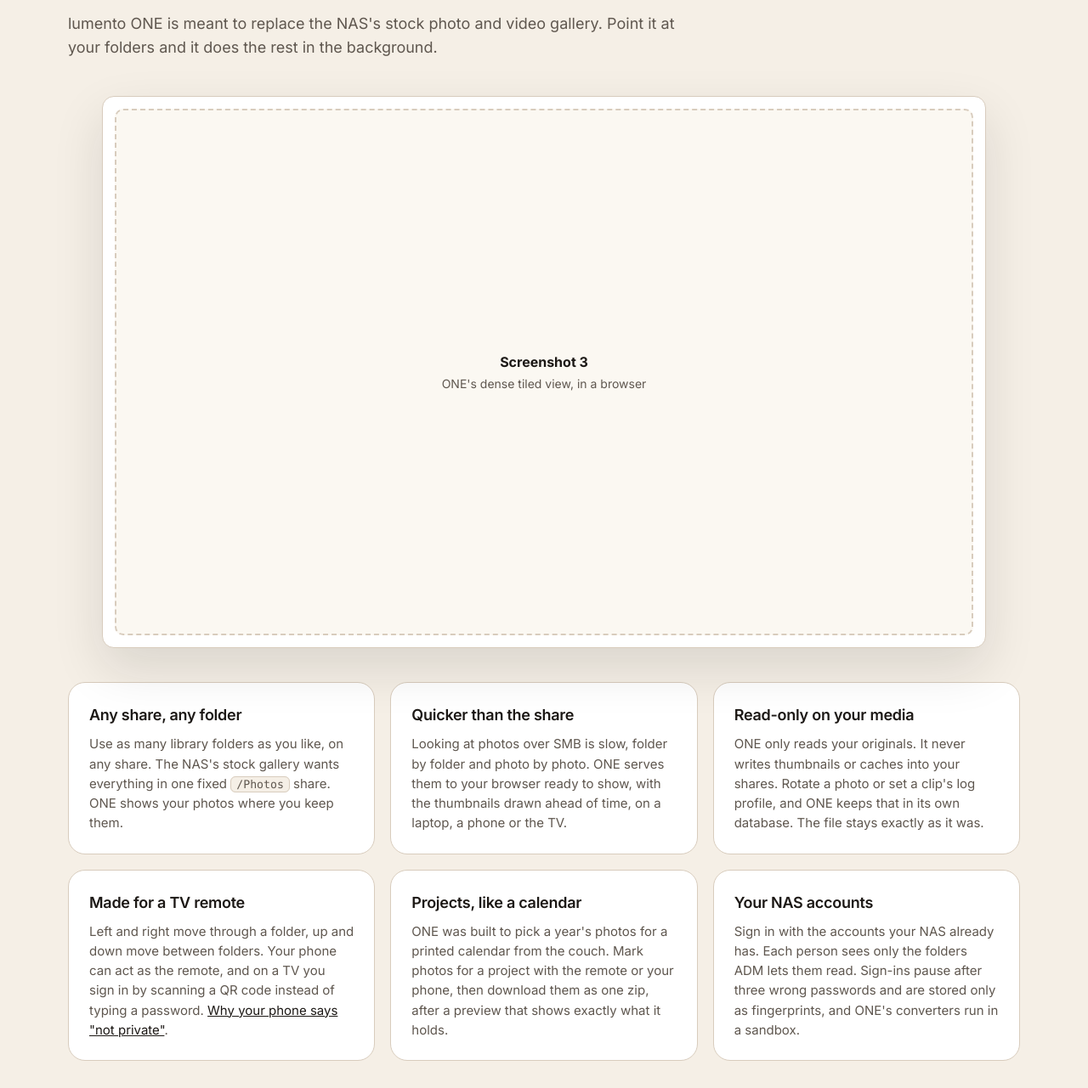
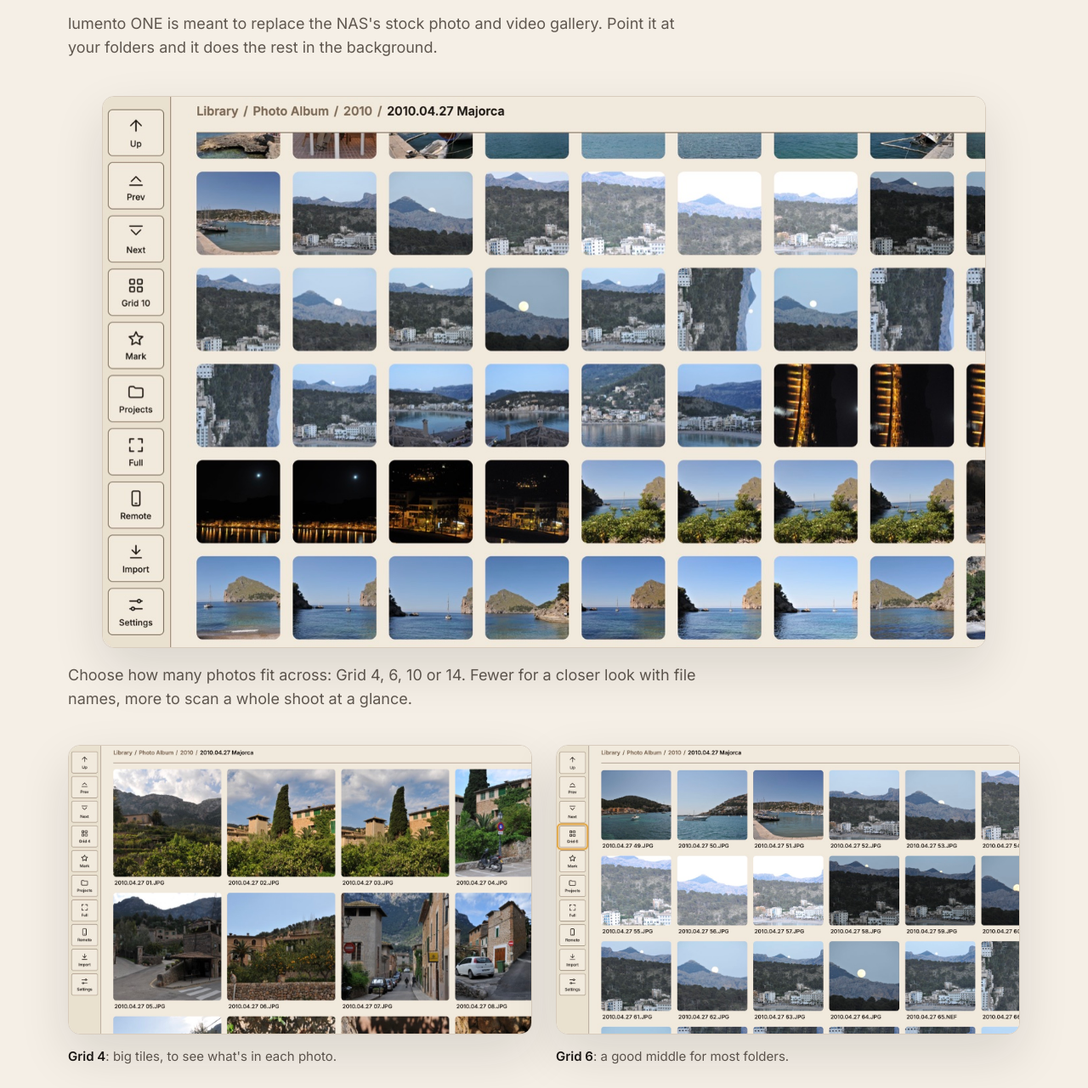
Before and after one commit to 9Reg/lumento-one, a plain HTML site: page one.html in a window 1280 px wide. Shown: the part 779-2060 px from the top of the page at 85% size. Drawn offline with Linux system fonts and the light colour scheme.

Commit message:
Site: ONE grid, Grid 4 and 6, card import and street-level map shots
ONE's dense grid (Grid 10) fills slot 3, with Grid 4 and Grid 6 beside
each other below it and a line naming the four sizes (4, 6, 10, 14).
STORE's Card import page fills slot 4. The info-panel shot is replaced
by one with the street-level Munich map and the brightened photo.

Frames that hold a picture now take its own aspect ratio instead of a
fixed 16:10, so wider and taller screenshots aren't cropped.

Only the optional legacy and modern front-end slots (6a, 6b) are still
empty, so this branch isn't ready to merge until they're filled or that
section is reverted to text.

Co-Authored-By: Claude Sonnet 5.5 <noreply@anthropic.com>

```diff
--- a/one.html
+++ b/one.html
@@ -40,10 +40,20 @@
     <p class="intro">lumento ONE is meant to replace the NAS's stock photo and video gallery.  Point it at your folders and it does the rest in the background.</p>
     <figure class="shot laptop wide">
       <div class="frame">
-        <!-- Screenshot 3: <img src="assets/shots/one-grid.png" width="1600" height="1000" alt="ONE's dense tiled view of a photo folder" loading="lazy"> -->
-        <div class="slot"><span><strong>Screenshot 3</strong>ONE's dense tiled view, in a browser</span></div>
+        <img src="assets/shots/one-grid.jpg" width="1600" height="830" alt="ONE's tiled view of a Majorca folder at Grid 10: sixty photo tiles at once, with Up, Prev, Next, Grid, Mark, Projects, Full, Remote, Import and Settings buttons down the left" loading="lazy">
       </div>
     </figure>
+    <p class="intro">Choose how many photos fit across: Grid 4, 6, 10 or 14.  Fewer for a closer look with file names, more to scan a whole shoot at a glance.</p>
+    <div class="shot-pair">
+      <figure class="shot laptop">
+        <div class="frame"><img src="assets/shots/one-grid-4.jpg" width="1600" height="910" alt="The same folder at Grid 4, with large tiles and file names" loading="lazy"></div>
+        <figcaption><strong>Grid 4</strong>: big tiles, to see what's in each photo.</figcaption>
+      </figure>
+      <figure class="shot laptop">
+        <div class="frame"><img src="assets/shots/one-grid-6.jpg" width="1600" height="913" alt="The same folder at Grid 6, with medium tiles and file names" loading="lazy"></div>
+        <figcaption><strong>Grid 6</strong>: a good middle for most folders.</figcaption>
+      </figure>
+    </div>
 
     <div class="features">
       <div class="feature"><h3>Any share, any folder</h3><p>Use as many library folders as you like, on any share.  The NAS's stock gallery wants everything in one fixed <code>/Photos</code> share.  ONE shows your photos where you keep them.</p></div>
@@ -117,8 +127,7 @@
   <div class="wrap showcase">
     <figure class="shot laptop">
       <div class="frame">
-        <!-- Screenshot 4: <img src="assets/shots/one-card-import.png" width="1600" height="1000" alt="lumento STORE's card import page, shown in ONE" loading="lazy"> -->
-        <div class="slot"><span><strong>Screenshot 4</strong>STORE's card-reader import, in ONE</span></div>
+        <img src="assets/shots/one-card-import.png" width="1600" height="1195" alt="lumento STORE's Card import page: what happens to the files, the import settings for destination, folder and label, and the Choose the card step" loading="lazy">
       </div>
     </figure>
     <div>
@@ -140,7 +149,7 @@
   <div class="wrap showcase flip">
     <figure class="shot laptop">
       <div class="frame">
-        <img src="assets/shots/one-map.jpg" width="1600" height="909" alt="A photo's info panel in ONE: a map pinned near Munich, the coordinates, and the date and camera details, beside a photo of a BMW touring car" loading="lazy">
+        <img src="assets/shots/one-map.jpg" width="1600" height="910" alt="A photo's info panel in ONE: a street-level map pinned in Munich, the coordinates, and the date and camera details, beside a brightened photo of a BMW touring car" loading="lazy">
       </div>
     </figure>
     <div>
--- a/styles.css
+++ b/styles.css
@@ -305,6 +305,8 @@ table.compare{width:100%;border-collapse:collapse;font-size:15px;min-width:520px
 .shot.phone .frame img{height:100%;object-fit:cover}
 .shot.laptop .frame{aspect-ratio:16/10;border:1px solid var(--border);border-radius:14px}
 .shot.laptop .frame img{height:100%;object-fit:cover;object-position:top left}
+.shot .frame:has(>img){aspect-ratio:auto}
+.shot .frame:has(>img) img{height:auto;object-fit:initial}
 .shot.wide{margin-top:44px}
 .shot.wide .frame{max-width:1040px;margin:auto}
 .shot figcaption{margin-top:14px;font-size:14px;color:var(--ink-soft);text-align:center}
```
Also changed, not shown: assets/shots/one-card-import.png (added), assets/shots/one-grid-4.jpg (added), assets/shots/one-grid-6.jpg (added), assets/shots/one-grid.jpg (added), assets/shots/one-map.jpg.
